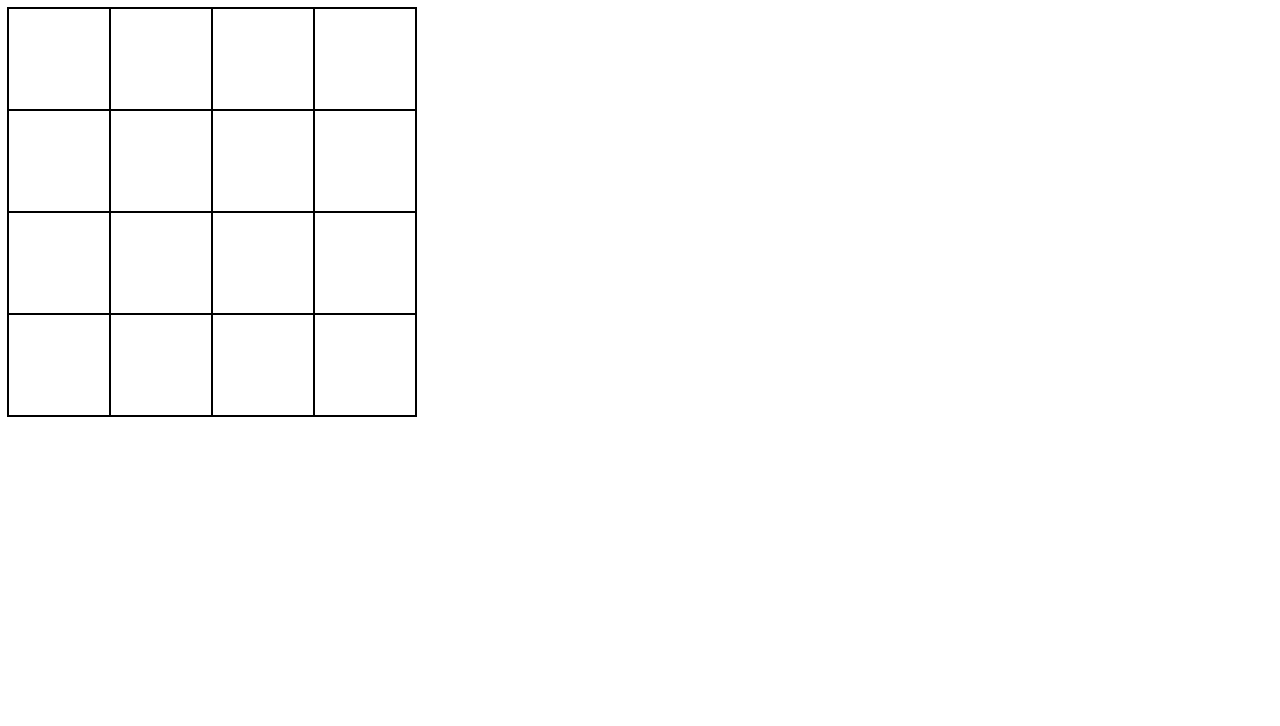
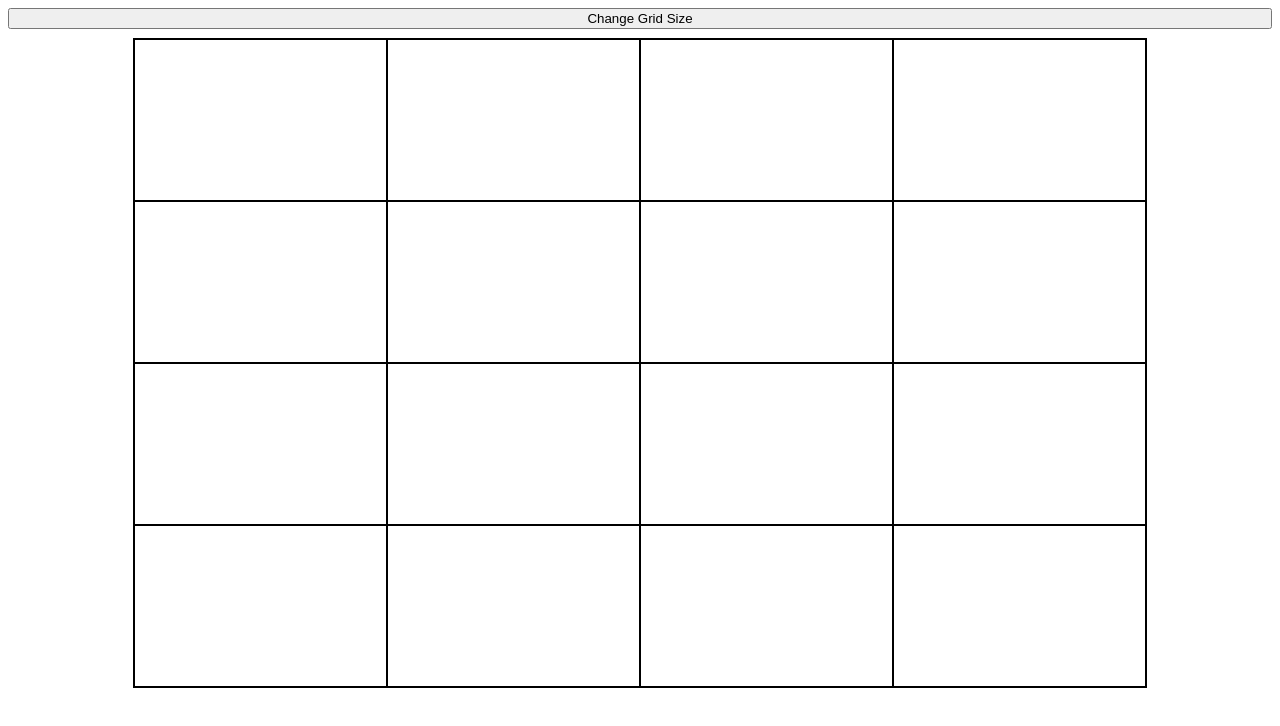
Before and after one commit to anxqvi/etch-a-sketch, a plain HTML site: page index.html in a window 1280 px wide. Drawn offline with Linux system fonts and the light colour scheme.

Commit message:
Added a button to allow the user to change the size of the grid Made the grid proportional to view height and more flexy

```diff
--- a/index.html
+++ b/index.html
@@ -8,8 +8,8 @@
     <script src="script.js" defer></script>
 </head>
 <body>
+    <button type="submit">Change Grid Size</button>
     <div id="container">
-
     </div>
 </body>
 </html>
--- a/script.js
+++ b/script.js
@@ -1,17 +1,19 @@
-const container = document.querySelector("#container");
-for (let i = 0; i < 4; i++) {
-    let row = document.createElement("div");
-    row.classList.add("row");
-    for (let j = 0; j < 4; j++) {
-        let square = document.createElement("div");
-        square.classList.add("square");
-        square.addEventListener("mouseover", () => {
-            square.style.backgroundColor = getRandomColor();
-        })
-        row.appendChild(square);
+const body = document.body;
+let container = document.querySelector("#container");
+createGrid(container,4);
+
+const button = document.querySelector("button");
+button.addEventListener("click", () => {
+    let size = prompt("Enter the number of squares per side for the new grid:");
+    if (!(size > 0) && !(size < 101)) {
+        alert("Invalid size! The grid size must be between 1 to 100");
     }
-    container.appendChild(row);
-}
+    container.remove();
+    container = document.createElement("div");
+    container.id = "container";
+    body.appendChild(container);
+    createGrid(container, size);
+});
 
 function getRandomColor() {
     const letters = "0123456789ABCDEF";
@@ -21,3 +23,20 @@ function getRandomColor() {
     }
     return color;
 }
+
+function createGrid(container, size) {
+    for (let i = 0; i < size; i++) {
+        let row = document.createElement("div");
+        row.classList.add("row");
+        for (let j = 0; j < size; j++) {
+            let square = document.createElement("div");
+            square.classList.add("square");
+            square.style.height = `calc(80vh / ${size})`
+            square.addEventListener("mouseover", () => {
+                square.style.backgroundColor = getRandomColor();
+            })
+            row.appendChild(square);
+        }
+        container.appendChild(row);
+    }
+}
--- a/style.css
+++ b/style.css
@@ -1,13 +1,25 @@
+body {
+    display: flex;
+    flex-direction: column;
+}
+
 #container {
+    display: flex;
+    flex-direction: column;
+    align-items: center;
 }
 
 .row {
     display: flex;
+    width: 80%;
 }
 
 .square {
-    height: 100px;
-    width: 100px;
+    flex: 1 1 auto;
     border: solid 2px black;
     margin: -1px;
 }
+
+button {
+    margin-bottom: 10px;
+}
```
